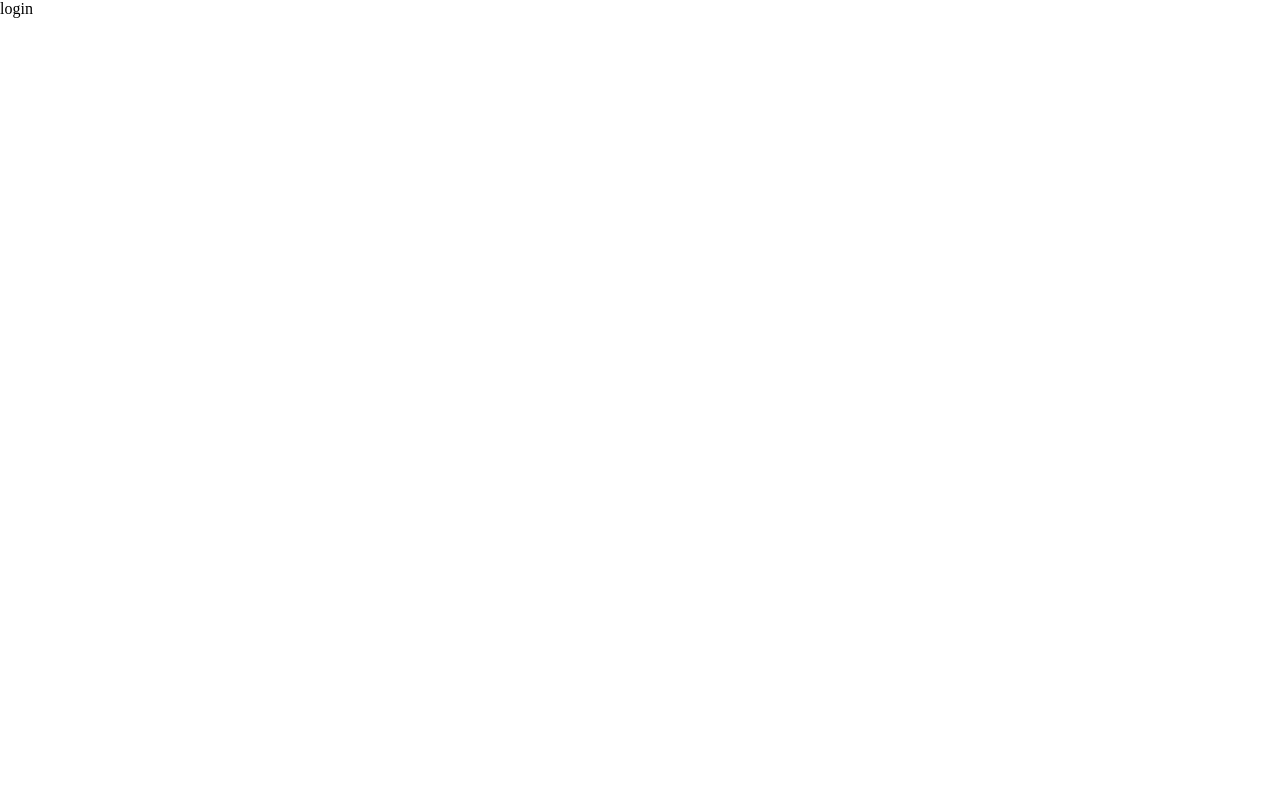
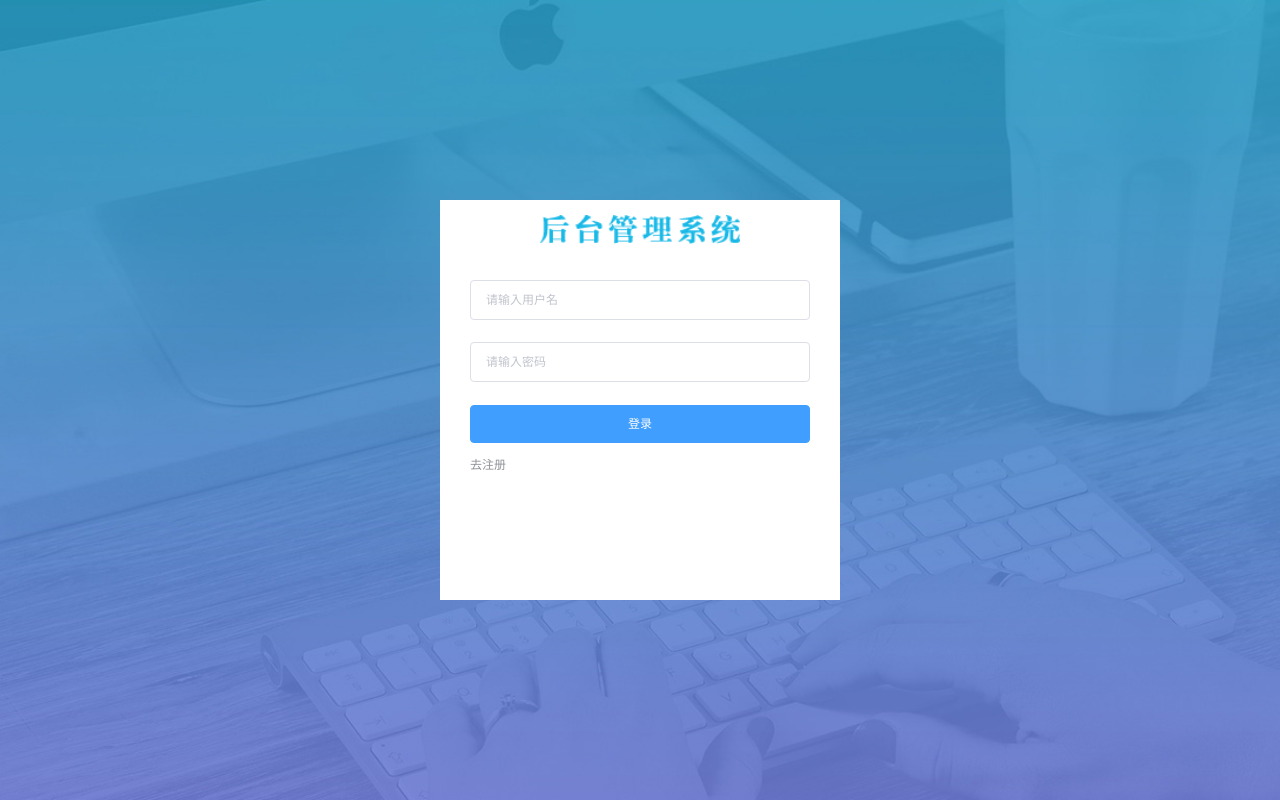
Before and after one commit to pastLivess/hm_big_event, a Vue app: page /#/login in a window 1280 px wide. Built offline with nearby package versions, Linux system fonts and the light colour scheme.

Commit message:
登录页页面搭建

```diff
--- a/src/router/index.js
+++ b/src/router/index.js
@@ -3,6 +3,10 @@ import VueRouter from 'vue-router'
 Vue.use(VueRouter)
 const router = new VueRouter({
   routes: [
+    {
+      path: '/',
+      redirect: '/login',
+    },
     {
       path: '/login',
       component: () => import('@/views/login/Login.vue'),
--- a/src/views/login/Login.vue
+++ b/src/views/login/Login.vue
@@ -1,11 +1,120 @@
 <template>
-  <div>login</div>
+  <div class="login">
+    <div class="reg-box">
+      <div class="title-box"></div>
+      <div class="content">
+        <el-form ref="form" :model="info" :rules="rulesObj">
+          <el-form-item prop="username">
+            <el-input
+              v-model="info.username"
+              placeholder="请输入用户名"></el-input>
+          </el-form-item>
+          <el-form-item prop="password">
+            <el-input
+              show-password
+              v-model="info.password"
+              placeholder="请输入密码"></el-input>
+          </el-form-item>
+          <slot></slot>
+          <el-form-item>
+            <el-button type="primary" @click="loginClick">登录</el-button>
+            <el-link type="info" @click="goRegPage">去注册</el-link>
+          </el-form-item>
+        </el-form>
+      </div>
+    </div>
+  </div>
 </template>
 
 <script>
+// import { getRegister } from '@/service'
 export default {
   name: 'login',
+  data() {
+    const samePwdFn = (rule, value, callback) => {
+      if (value !== this.info.password) {
+        callback(new Error('两次输入的密码不一致!'))
+      } else {
+        callback()
+      }
+    }
+    return {
+      info: {
+        username: '',
+        password: '',
+        rePassword: '',
+      },
+      rulesObj: {
+        //  校验对象
+        username: [
+          { required: true, message: '请输入用户名', trigger: 'blur' },
+          {
+            pattern: /^[0-9a-zA-Z]{1,10}$/,
+            message: '用户名必须是1-10的大小写字母数字',
+            trigger: 'blur',
+          },
+        ],
+        password: [
+          { required: true, message: '请输入密码', trigger: 'blur' },
+          {
+            pattern: /^\S{6,15}$/,
+            message: '密码必须是6-15的非空字符',
+            trigger: 'blur',
+          },
+        ],
+        rePassword: [
+          { required: true, message: '请再次输入密码', trigger: 'blur' },
+          {
+            pattern: /^\S{6,15}$/,
+            message: '密码必须是6-15的非空字符',
+            trigger: 'blur',
+          },
+          { validator: samePwdFn, trigger: 'blur' },
+        ],
+      },
+    }
+  },
+  methods: {
+    loginClick() {},
+    goRegPage() {
+      this.$router.push('/register')
+    },
+  },
 }
 </script>
 
-<style scoped lang="less"></style>
+<style scoped lang="less">
+.login {
+  background-image: url('@/assets/images/login_bg.jpg');
+  background-size: cover;
+  width: 100vw;
+  height: 100vh;
+  overflow: hidden;
+  .reg-box {
+    position: relative;
+    top: 50%;
+    left: 50%;
+    transform: translate(-50%, -50%);
+    width: 400px;
+    height: 400px;
+    background-color: #fff;
+    overflow: hidden;
+    .title-box {
+      background-image: url('@/assets/images/login_title.png');
+      background-repeat: no-repeat;
+      background-size: contain;
+      margin: 15px auto;
+      width: 200px;
+      height: 50px;
+    }
+  }
+  .content {
+    // width: 100px;
+    flex-grow: 1;
+    padding: 0 30px;
+    .el-button--primary {
+      width: 100%;
+    }
+  }
+}
+</style>
--- a/src/views/register/Register.vue
+++ b/src/views/register/Register.vue
@@ -15,6 +15,7 @@
               v-model="info.password"
               placeholder="请输入密码"></el-input>
           </el-form-item>
+          <slot></slot>
           <el-form-item prop="rePassword">
             <el-input
               show-password
@@ -23,7 +24,7 @@
           </el-form-item>
           <el-form-item>
             <el-button type="primary" @click="registerClick">注册</el-button>
-            <el-link type="info">去登录</el-link>
+            <el-link type="info" @click="goLoginPage">去登录</el-link>
           </el-form-item>
         </el-form>
       </div>
@@ -100,6 +101,9 @@ export default {
         // console.log(valid)
       })
     },
+    goLoginPage() {
+      this.$router.push('/login')
+    },
   },
 }
 </script>
```
Also changed, not shown: .eslintrc.js.
